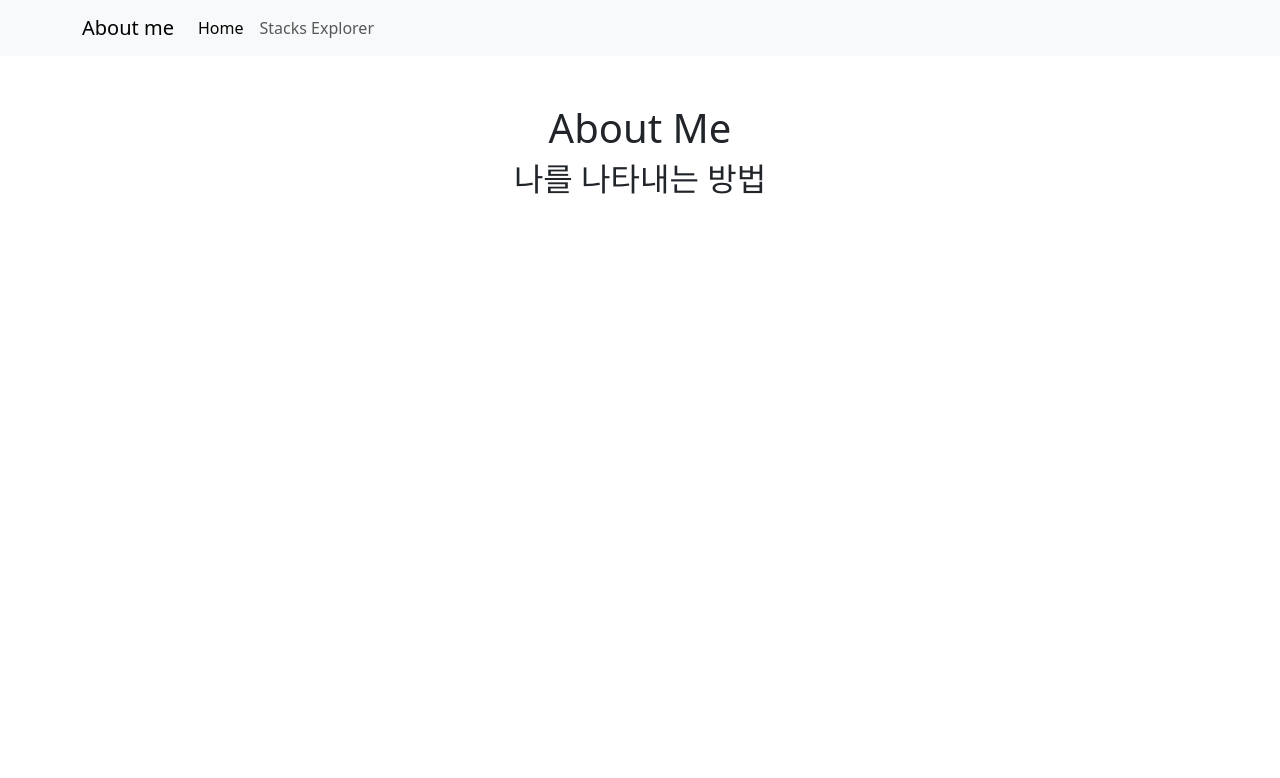
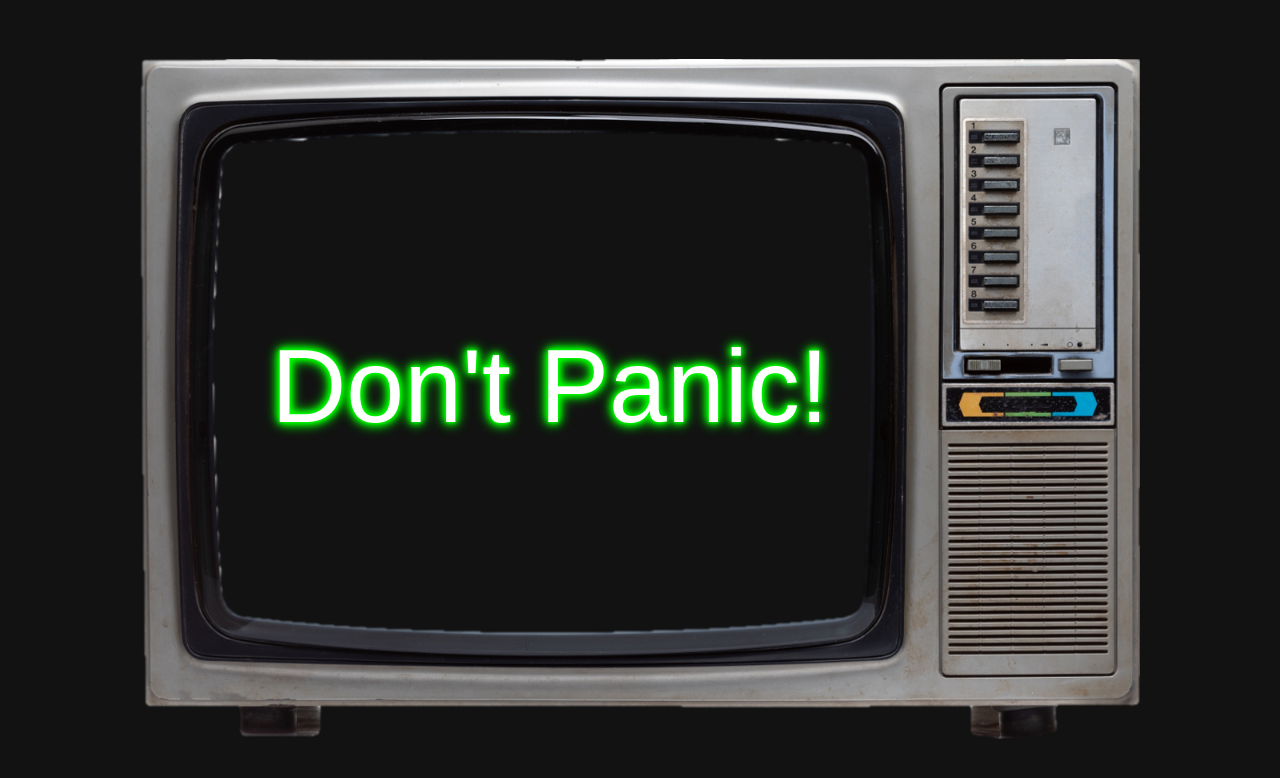
Before and after one commit to kwjdnjs/aboutme, a React (Create React App) app: page / in a window 1280 px wide. Shown: the top 778 px of the page. Built offline with nearby package versions, Linux system fonts and the light colour scheme.

Commit message:
change main page design

```diff
--- a/src/App.js
+++ b/src/App.js
@@ -1,10 +1,10 @@
-import MyNavbar from './MyNavbar';
-import MyRoutes from './MyRoutes';
+import MyNavbar from "./MyNavbar";
+import MyRoutes from "./MyRoutes";
 
 function App() {
   return (
     <div className="App">
-      <MyNavbar />
+      {/*<MyNavbar />*/}
       <MyRoutes />
     </div>
   );
--- a/src/components/SearchBox.js
+++ b/src/components/SearchBox.js
@@ -19,11 +19,13 @@ function SearchBox({ address }) {
 
   return (
     <Form.Control
+      className="mt-4"
       type="text"
-      placeholder="input"
+      placeholder="주소를 입력해주세요"
       value={value}
       onKeyDown={handleKeyDown}
       onChange={handleChange}
+      style={{ width: "50rem" }}
     />
   );
 }
--- a/src/components/TxBox.js
+++ b/src/components/TxBox.js
@@ -1,17 +1,39 @@
+import { useState } from "react";
 import { Card, Row } from "react-bootstrap";
 
 function TxBox({ stxReceived, stxSent, txId, txType }) {
+  let borderColor = "light";
+  let cardText = null;
+
+  // 트랜잭션 종류 구분
+  switch (txType) {
+    case "token_transfer":
+      borderColor = "primary";
+      cardText = (
+        <Card.Text>
+          Receivied: {stxReceived}
+          <br />
+          Sent: {stxSent}
+        </Card.Text>
+      );
+      break;
+    case "smart_contract":
+      borderColor = "success";
+      break;
+    case "contract_call":
+      borderColor = "info";
+      break;
+    default:
+      borderColor = "light";
+  }
+
   return (
     <Row className="justify-content-md-center">
-      <Card className="mt-4" style={{ width: "50rem" }}>
+      <Card border={borderColor} className="mt-4" style={{ width: "50rem" }}>
         <Card.Header>{txId}</Card.Header>
         <Card.Body>
           <Card.Title>{txType}</Card.Title>
-          <Card.Text>
-            {stxReceived}
-            <br />
-            {stxSent}
-          </Card.Text>
+          {cardText}
         </Card.Body>
       </Card>
     </Row>
--- a/src/pages/Home.js
+++ b/src/pages/Home.js
@@ -1,18 +1,14 @@
-import './../styles/common.css';
-import { Container, Row, Col } from 'react-bootstrap';
+import "./../styles/home.css";
+import crtImg from "./../images/crt.png";
 
 function Home() {
   return (
-    <>
-      <Container className="my-5">
-        <Row className="justify-content-md-center">
-          <Col md="auto" className="text-center">
-            <h1>About Me</h1>
-            <h2>나를 나타내는 방법</h2>
-          </Col>
-        </Row>
-      </Container>
-    </>
+    <main className="main-container">
+      <div className="img-container">
+        <img className="crt-img" src={crtImg} alt="Centered Image" />
+        <div className="crt-text">Don't Panic!</div>
+      </div>
+    </main>
   );
 }
 
--- a/src/pages/StxEx.js
+++ b/src/pages/StxEx.js
@@ -1,10 +1,19 @@
+import { Container, Row } from "react-bootstrap";
 import SearchBox from "../components/SearchBox";
 
 function StxEx() {
   return (
-    <>
-      <SearchBox address=""></SearchBox>
-    </>
+    <Container>
+      <Row className="justify-content-md-center mt-4">
+        <h1 className="text-center">스택스 탐색기</h1>
+        <h3 className="text-center">
+          주소를 입력하여 해당 주소의 트랜잭션 내역을 볼 수 있습니다.
+        </h3>
+      </Row>
+      <Row className="justify-content-md-center">
+        <SearchBox address=""></SearchBox>
+      </Row>
+    </Container>
   );
 }
 
--- a/src/pages/StxExDetail.js
+++ b/src/pages/StxExDetail.js
@@ -1,6 +1,6 @@
 import { useParams } from "react-router-dom";
 import TxList from "../components/TxList";
-import { Container } from "react-bootstrap";
+import { Container, Row } from "react-bootstrap";
 import SearchBox from "../components/SearchBox";
 
 function StxExDetail() {
@@ -8,8 +8,12 @@ function StxExDetail() {
 
   return (
     <Container>
-      <SearchBox address={address} />
-      <TxList address={address} />
+      <Row className="justify-content-md-center">
+        <SearchBox address={address} />
+      </Row>
+      <Row className="justify-content-md-center">
+        <TxList address={address} />
+      </Row>
     </Container>
   );
 }
--- a/src/styles/common.css
+++ b/src/styles/common.css
@@ -0,0 +1,4 @@
+.home-intro {
+  background-color: black;
+  color: beige;
+}
--- /dev/null
+++ b/src/styles/home.css
@@ -0,0 +1,49 @@
+.main-container {
+  display: flex;
+  justify-content: center;
+  align-items: center;
+  height: 100vh;
+  background-color: #121212;
+  margin: 0;
+  font-family: Arial, sans-serif;
+}
+
+.img-container {
+  position: relative;
+}
+
+.crt-img {
+  margin: 0 auto;
+  max-width: 1000px;
+}
+
+@keyframes flicker {
+  0%,
+  19%,
+  21%,
+  23%,
+  25%,
+  54%,
+  56%,
+  100% {
+    text-shadow: 0 0 3px #0f0, 0 0 6px #0f0, 0 0 9px #0f0, 0 0 12px #0f0,
+      0 0 15px #0f0;
+  }
+  20%,
+  24%,
+  55% {
+    text-shadow: none;
+  }
+}
+
+.crt-text {
+  position: absolute;
+  top: 48%;
+  left: 41%;
+  transform: translate(-50%, -50%);
+  font-size: 6.5em;
+  color: #fff;
+  text-shadow: 0 0 3px #0f0, 0 0 6px #0f0, 0 0 9px #0f0, 0 0 12px #0f0,
+    0 0 15px #0f0;
+  animation: flicker 1.5s infinite;
+}
```
Also changed, not shown: src/pages/HomeOld.js (added, +34 -0 lines), src/images/crt.png (added), 1 other file (tests, documents, lock files or other folders).
